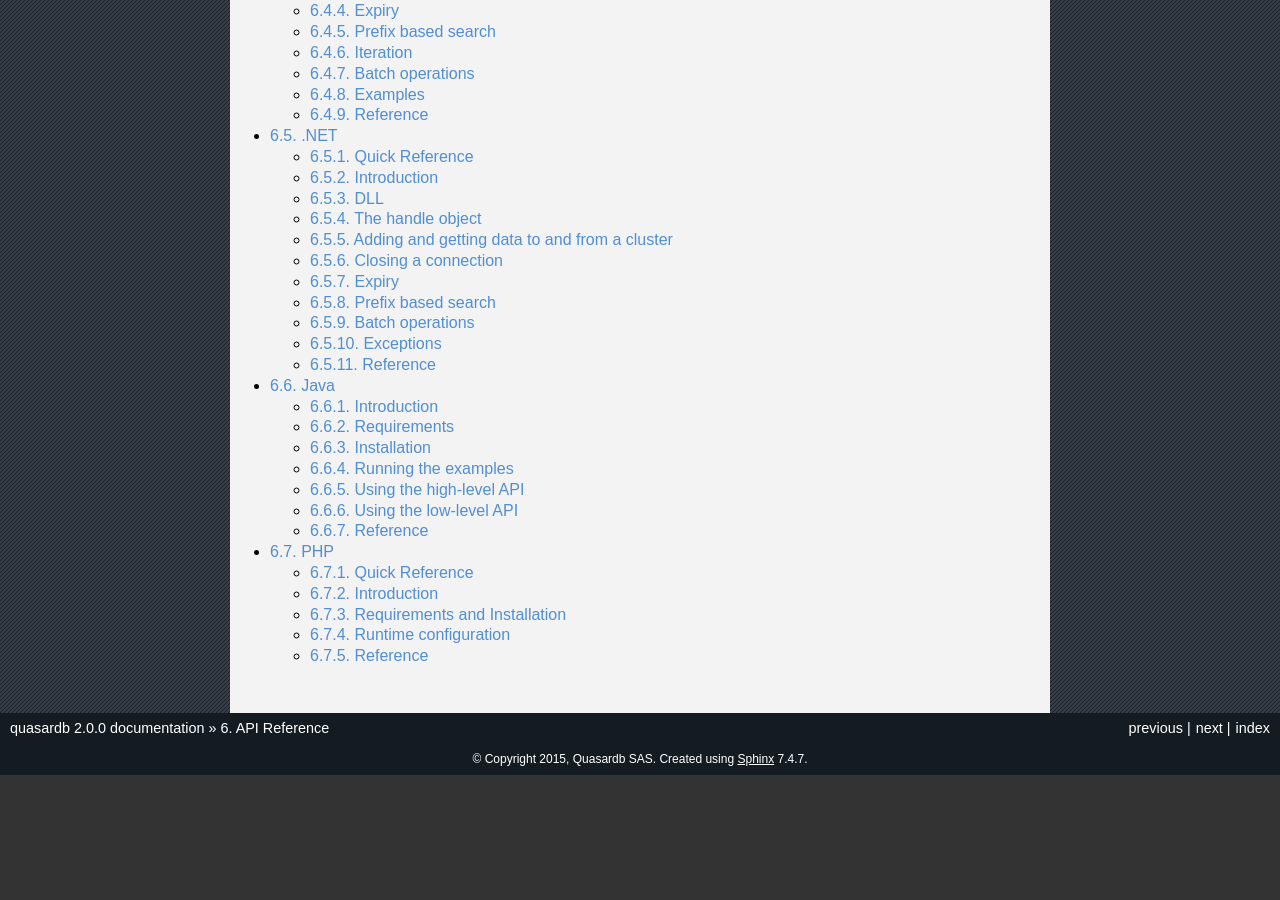
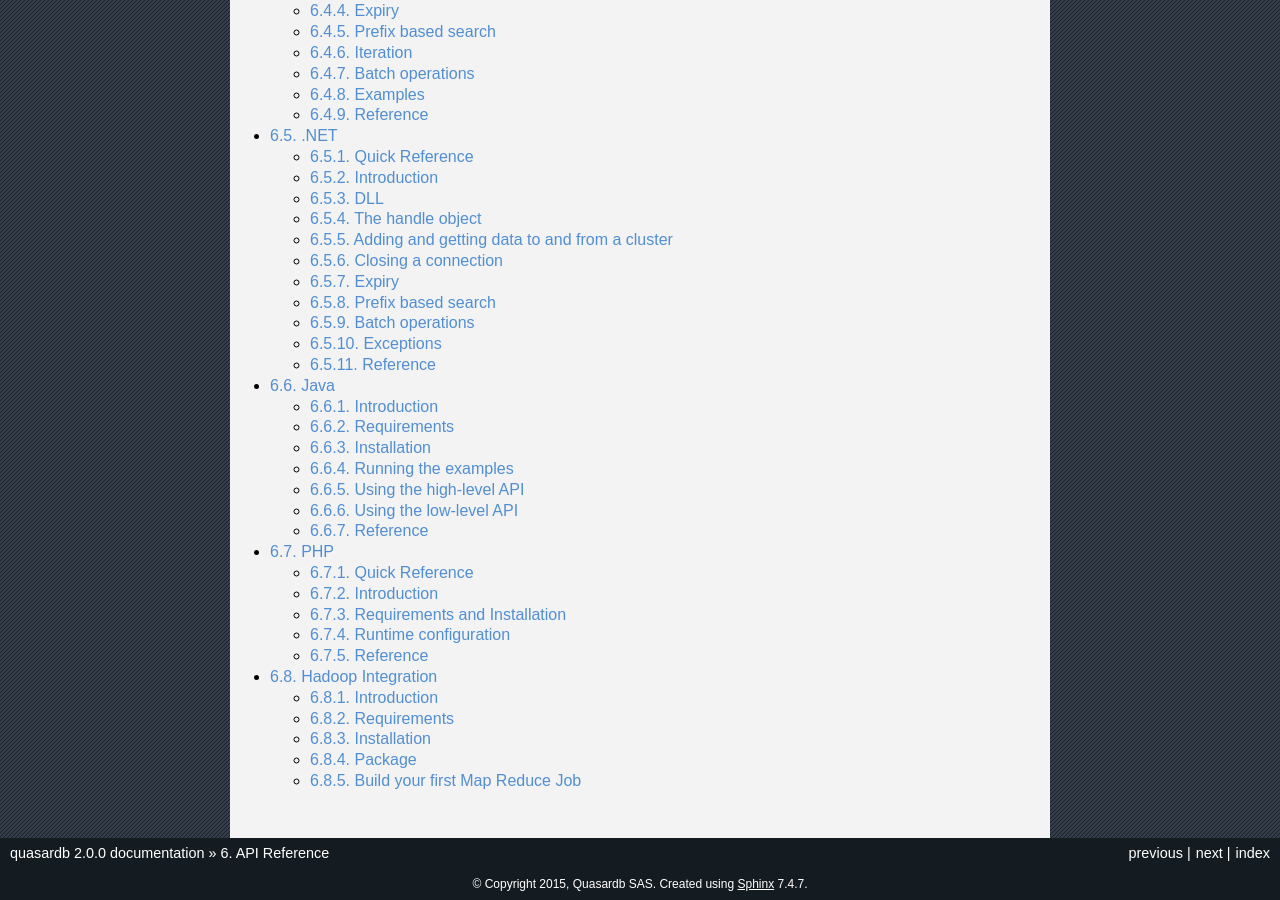
Before and after one commit to iltommi/qdb-documentation, a Sphinx documentation site: the page built from source/api/index.rst, in a window 1280 px wide and 900 px high, scrolled down 1073 px. Built offline with Sphinx 7.4.7, drawn with Linux system fonts in a browser that asks for light colours; pages that are not in the unit, such as notebooks, are missing from menus; before the commit the page ends 1848 px from its top, so only the background shows below that; part of the change alters nothing that is shown.

Commit message:
Add Olivier's reformatted Hadoop API instructions.

```diff
--- /dev/null
+++ b/source/api/hadoop.rst
@@ -0,0 +1,258 @@
+Hadoop Integration
+==================
+
+Introduction
+------------
+
+`Map/Reduce <http://en.wikipedia.org/wiki/MapReduce>`_ is a model for processing large amounts of data in parallel. One well-known implementation is Hadoop MapReduce.
+
+A Map/Reduce job is divided into 2 phases:
+	- Map phase
+	- Reduce phase
+
+These phases use key/value pairs as input and output.
+
+We provide all necessary classes to integrate quasardb with Hadoop eco-system. The Map Reduce framework orchestrates splitting and distribution of Map and Reduce phases across the clsuter. Your implementation must provide map and reduce functions.
+
+Requirements
+------------
+
+ * Java 1.6 or later.
+ * Hadoop jar dependencies.
+
+
+Installation
+------------
+
+The Java API package is downloadable from the quasardb download site. All information regarding the quasardb download site is in your welcome e-mail.
+
+The archive contains a JAR named ``quasardb-java-api-master.jar`` that contains all the dependencies including the required binaries for FreeBSD, Linux and Windows. It is not necessary to download another archive to use the Hadoop integration.
+
+You will also find 5 examples in the ``com.b14.qdb.hadoop.mapreduce.examples`` directory:
+
+ ==================== ================================================================================================== ======================================
+  Example              Description                                                                                        Input Data File
+ ==================== ================================================================================================== ======================================
+  cards                Counts all card values for a card suit.                                                            src/test/resources/cardsinput.txt
+  financial            Shows high/low for a day across a single stock symbol, all symbols, and a custom Writeable.        src/test/resources/NASDAQ_daily_prices_Y.csv
+  standard deviation   Computes standard deviations of height for a given population.                                     src/test/resources/01_heights_weights_genders.csv
+  temperature          Finds the max temperature group by year for given meteorological data.                             src/test/resources/temperatures.txt
+  wordcounter          Finds number of occurrences for all words in the book "Adventures of Huckleberry Finn, Complete"   src/test/resources/huck_fin.txt
+ ==================== ================================================================================================== ======================================
+
+
+Package
+-------
+
+The API resides in the ``com.b14.quasardb.hadoop`` package.
+
+
+Build your first Map Reduce Job
+-------------------------------
+
+This job will be called StartsWithCount. It will:
+	* Read a body of text from quasardb (a pre-loaded file named hamlet.txt)
+	* Split the text into tokens
+	* For each first letter in the text, sum up all occurrences
+	* Output to quasardb
+
+So we'll need to:
+	1. Configure the Job: Specify Input, Output, Mapper, Reducer and Combiner
+	2. Implement Mapper: Input is text and we'll need to tokenize the text and emit first character with a count of 1 - <token, 1>
+	3. Implement Reducer: Sum up counts for each letter and write out the result to quasardb
+	4. Run the job.
+
+
+
+Configure the Job
+^^^^^^^^^^^^^^^^^^
+
+Configuration Class
+~~~~~~~~~~~~~~~~~~~
+
+The Configuration class encapsulates how to connect with one or more quasardb nodes (hostname and port). You must specify a keys generator from one of the built-in generators:
+
+ =================================================================== =======================================
+  Keys Generator                                                      Processes
+ =================================================================== =======================================
+  com.b14.qdb.hadoop.mapreduce.keysgenerators.AllKeysGenerator        All keys on the cluster
+  com.b14.qdb.hadoop.mapreduce.keysgenerators.PrefixedKeysGenerator   All keys matching the provided prefix
+  com.b14.qdb.hadoop.mapreduce.keysgenerators.ProvidedKeysGenerator   All keys matching the provided alias
+ =================================================================== =======================================
+
+
+You may also develop your own keys generator by implementing the com.b14.qdb.hadoop.mapreduce.keysgenerators.IKeysGenerator class, such as the example below::
+
+	Configuration conf = new Configuration();
+	conf.set(QuasardbJobConf.QDB_NODES, "127.0.0.1:2836");
+	conf = QuasardbJobConf.addLocation(conf, new QuasardbNode("127.0.0.1", 2836));
+	ProvidedKeysGenerator providedKeysGenerator = new ProvidedKeysGenerator();
+	providedKeysGenerator.init("MY_PREFIX");
+	conf = QuasardbJobConf.setKeysGenerator(conf, providedKeysGenerator);
+
+Job Class
+~~~~~~~~~
+
+The Job class encapsulates and controls execution of a job. ::
+
+	Job job = Job.getInstance(getConf(), "StartsWithCount");
+
+A job is packaged within a jar file. The Hadoop Framework distributes the jar on your behalf but needs to know which jar file to distribute. The easiest way to specify the jar that your job resides in is by calling job.setJarByClass::
+
+	job.setJarByClass(getClass());
+
+Hadoop will locate the jar file that contains the provided class. Then you need to specify the input type::
+
+	job.setInputFormatClass(QuasardbInputFormat.class);
+
+.. note::
+	- Key type for InputFormat must be a plain text (see org.apache.hadoop.io.Text)
+	- Value type can be anything you want
+
+Then you need to specify the output type::
+
+	job.setOutputFormatClass(QuasardbOutputFormat.class);
+
+.. note::
+	- Key type for OutputFormat must be a plain text (see org.apache.hadoop.io.Text)
+	- Value type can be anything you want
+
+Mapper, Reducer and Combiner Classes
+~~~~~~~~~~~~~~~~~~~~~~~~~~~~~~~~~~~~
+
+At a minimum you will need implement these classes. Mappers and Reducer usually have same output key::
+
+	job.setMapperClass(StartsWithCountMapper.class);
+	job.setReducerClass(StartsWithCountReducer.class);
+	job.setCombinerClass(StartsWithCountReducer.class);
+
+Finally, your configuration ends with::
+
+	job.waitForCompletion(true);
+
+waitForCompletion submits the job and waits for completion. The boolean parameter specifies whether output should be written to console. If the job completes successfully, true is returned, otherwise false is returned.
+
+To sum up, here are steps to configure your mapreduce job :
+	1. Chop up text files into lines
+	2. Send records to mappers as key-value pairs
+		* Line number and the actual value
+	3. Mapper class is StartsWithCountMapper
+		* Receives key-value of <IntWritable,Text>
+		* Outputs key-value of <Text, IntWritable>
+	4. Reducer class is StartsWithCountReducer
+		* Receives key-value of <Text, IntWritable>
+		* Outputs key-values of <Text, IntWritable> as text
+	5. Combiner class is StartsWithCountReducer
+
+Example Code::
+
+	public class StartsWithCountJob extends Configured implements Tool {
+		@Override
+		public int run(String[] args) throws Exception {
+			// configure connection to quasardb
+			Configuration conf = new Configuration();
+			conf.set(QuasardbJobConf.QDB_NODES, "127.0.0.1:2836");
+			conf = QuasardbJobConf.addLocation(conf, new QuasardbNode("127.0.0.1", 2836));
+			ProvidedKeysGenerator providedKeysGenerator = new ProvidedKeysGenerator();
+			providedKeysGenerator.init("hamlet");
+			conf = QuasardbJobConf.setKeysGenerator(conf, providedKeysGenerator);
+
+			Job job = Job.getInstance(getConf(), "StartsWithCount") ;
+			job.setJarByClass(getClass());
+
+			// configure output and input source
+			job.setInputFormatClass(QuasardbInputFormat.class);
+
+			// configure mapper and reducer
+			job.setMapperClass(StartsWithCountMapper.class);
+			job.setCombinerClass(StartsWithCountReducer.class);
+			job.setReducerClass(StartsWithCountReducer.class);
+
+			// configure output
+			job.setOutputFormatClass(QuasardbOutputFormat.class);
+			job.setOutputKeyClass(Text.class);
+			job.setOutputValueClass(IntWritable.class);
+			return job.waitForCompletion(true) ? 0 : 1;
+		}
+
+		public static void main(String[] args) throws Exception {
+			int exitCode = ToolRunner.run(new StartsWithCountJob(), args);
+			System.exit(exitCode);
+		}
+	}
+
+
+Implement Mapper Class
+^^^^^^^^^^^^^^^^^^^^^^
+
+Class has 4 Java Generics parameters
+	* (1) input key (2) input value (3) output key (4) output value
+	* Input and output utilizes hadoop's IO framework
+		- org.apache.hadoop.io
+	* Your job is to implement map() method
+		- Input key and value
+		- Output key and value
+		- Logic is up to you
+	* map() method injects Context object, use to:
+		- Write output
+		- Create your own counters
+
+Example Code::
+
+	public class StartsWithCountMapper extends Mapper<Text, Text, Text, IntWritable> {
+		private final static IntWritable countOne = new IntWritable(1);
+		private final Text reusableText = new Text();
+
+		@Override
+		protected void map(Text key, Text value, Context context) throws IOException, InterruptedException {
+			StringTokenizer tokenizer = new StringTokenizer(value.toString());
+			while (tokenizer.hasMoreTokens()) {
+				reusableText.set(tokenizer.nextToken().substring(0, 1));
+				context.write(reusableText, countOne);
+			}
+		}
+	}
+
+
+Implement Reducer Class
+^^^^^^^^^^^^^^^^^^^^^^^
+
+Analogous to Mapper - generic class with four types
+	* (1) input key (2) input value (3) output key (4) output value
+	* The output types of map functions must match the input types of reduce function (in this case Text and IntWritable)
+	* Map/Reduce framework groups key-value pairs produced by mapper by key
+		- For each key there is a set of one or more values
+		- Input into a reducer is sorted by key
+		- Known as Shuffle and Sort
+	* Reduce function accepts key->setOfValues and outputs keyvalue pairs
+		- Also utilizes Context object (similar to Mapper)
+
+Example Code::
+
+	public class StartsWithCountReducer extends Reducer<Text, IntWritable, Text, IntWritable> {
+		@Override
+		protected void reduce(Text token, Iterable<IntWritable> counts, Context context) throws IOException, InterruptedException {
+			int sum = 0;
+			for (IntWritable count : counts) {
+				sum += count.get();
+			}
+			context.write(token, new IntWritable(sum));
+		}
+	}
+
+Reducer as a Combiner
+^^^^^^^^^^^^^^^^^^^^^
+
+You can combine data per Mapper task to reduce amount of data transferred to the Reduce phase.
+	* Reducer can very often serve as a combiner (only works if reducer's output key-value pair types are the same as mapper's output types)
+	* Combiners are not guaranteed to run
+		- Optimization only
+		- Not for critical logic
+
+
+Run Your Job
+^^^^^^^^^^^^
+
+Use yarn to run your completed job::
+
+	yarn jar qdb-api-master-tests.jar com.b14.qdb.hadoop.mapreduce.examples.wordcounter.StartsWithCountJob hamlet.txt
--- a/source/api/index.rst
+++ b/source/api/index.rst
@@ -11,3 +11,4 @@ API Reference
    net
    java
    php
+   hadoop
```
